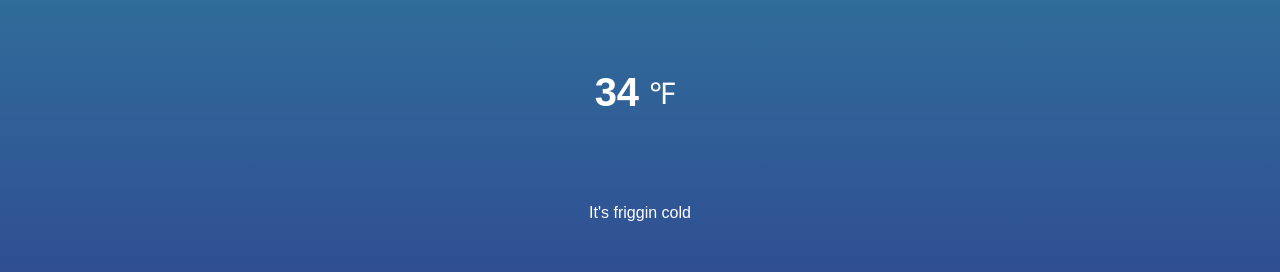
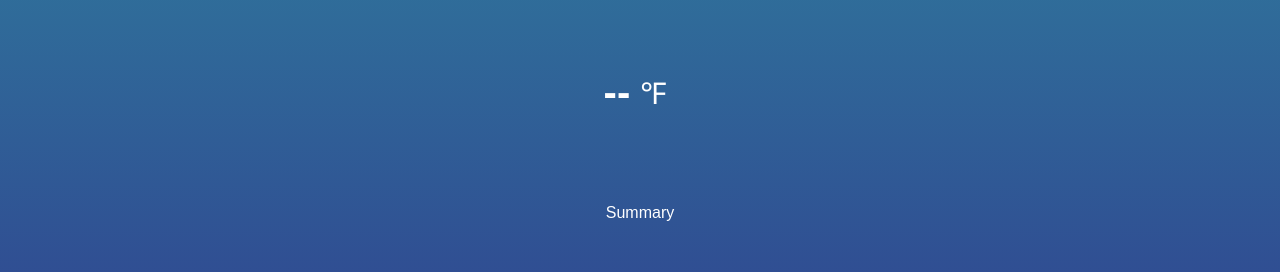
Before and after one commit to grieff/weather-app, a plain HTML site: page index.html in a window 1280 px wide. Shown: the part 378-650 px from the top of the page. Drawn offline with Linux system fonts and the light colour scheme.

Commit message:
Update index.html

```diff
--- a/index.html
+++ b/index.html
@@ -14,11 +14,11 @@
 
     <div class="temperature">
         <div class="degree-section">
-            <h2 class="temperature-degree">34</h2>
+            <h2 class="temperature-degree">--</h2>
             <!--Fahrenheit degree symbol \u2109 -->
             <span>℉</span>
         </div>
-        <div class="temperature-description">It's friggin cold</div>
+        <div class="temperature-description">Summary</div>
     </div>
 
     <script type="text/javascript" src="skycons.js"></script>
```
